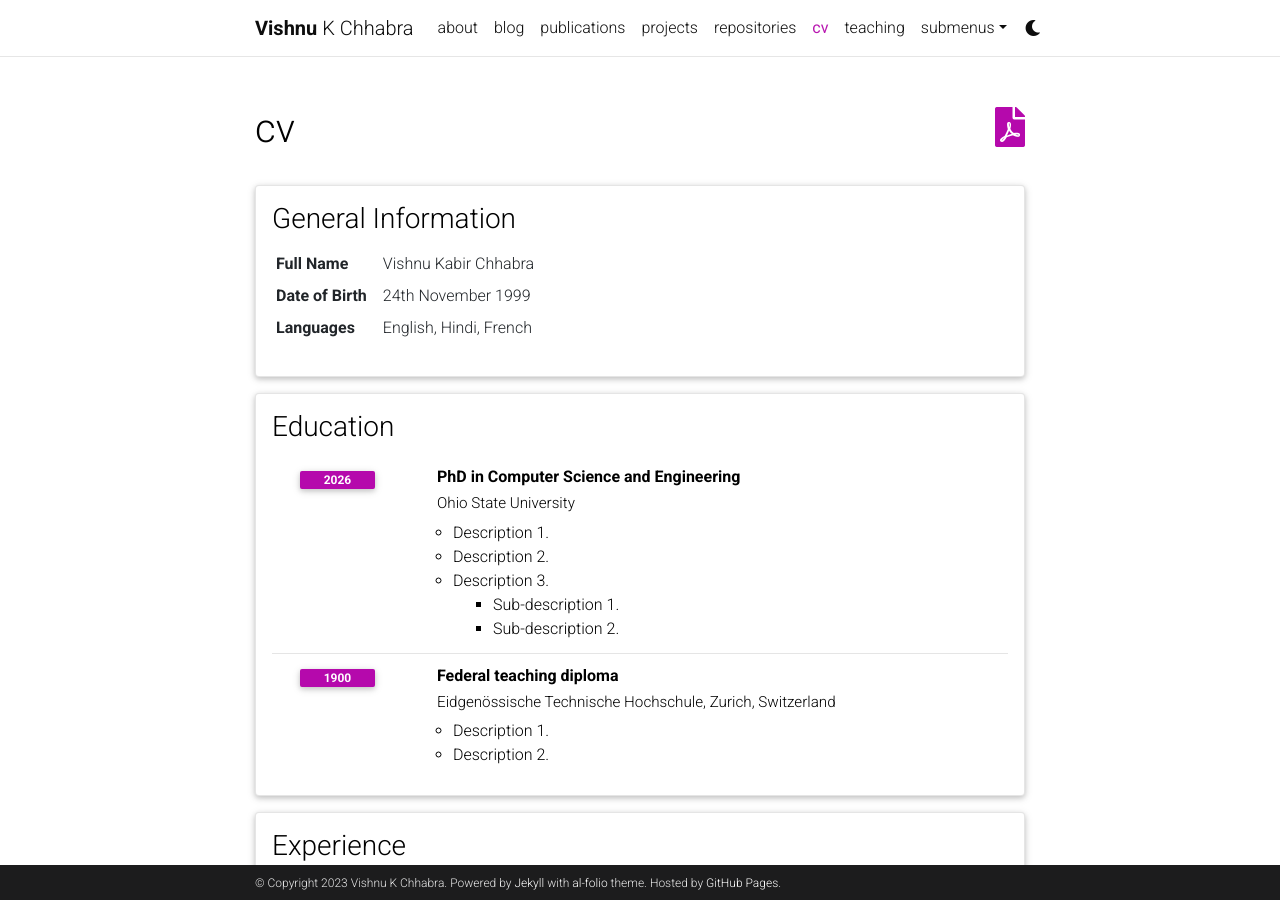
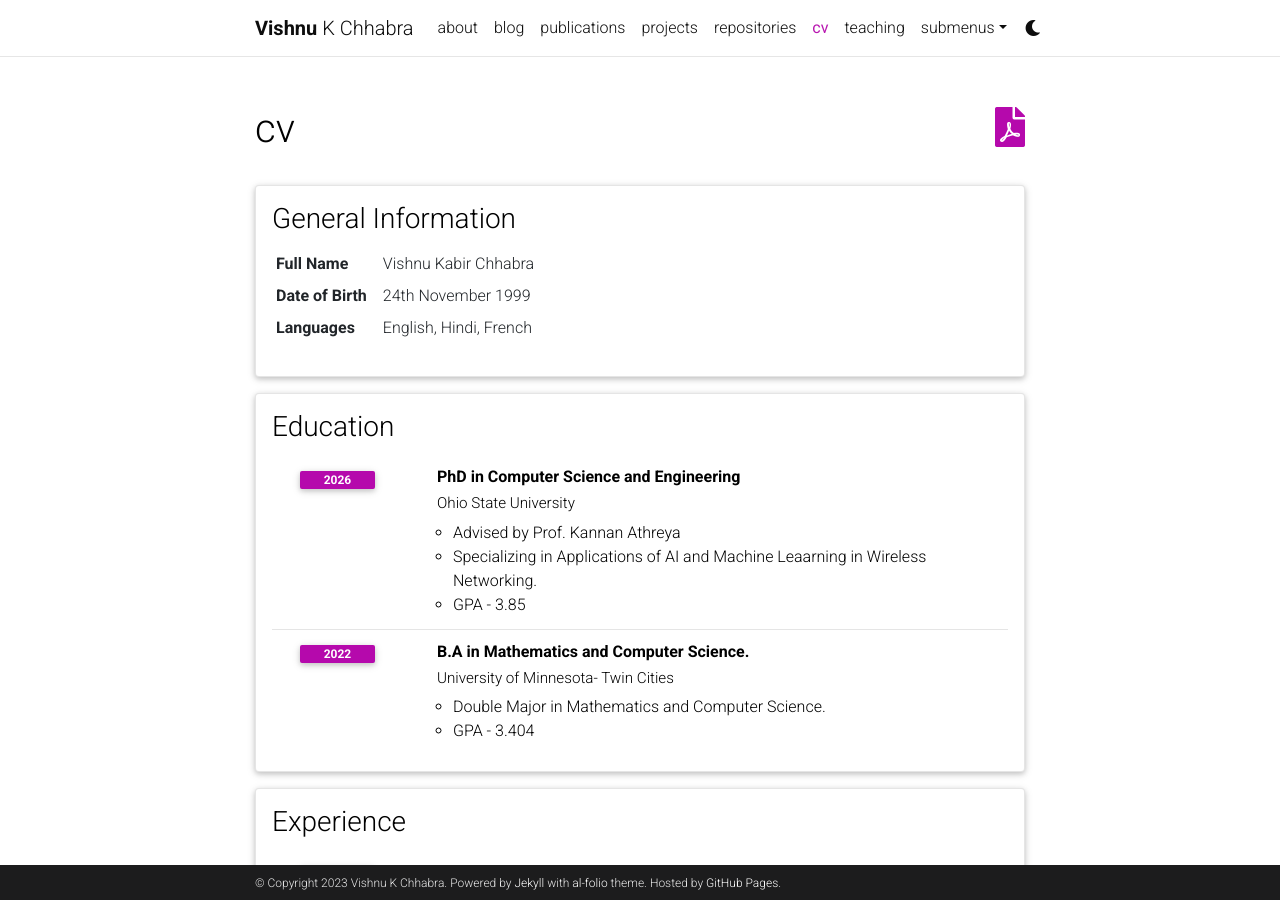
Before and after one commit to VishnuKabir/VishnuKabir.github.io, a Jekyll site: the page built from _pages/cv.md, in a window 1280 px wide and 900 px high. Built offline with Jekyll 4.4.1, drawn with Linux system fonts in a browser that asks for light colours; comment, search, counter and statistics services are not loaded; a style sheet for code colours, icons or effects is not loaded.

Commit message:
cv stuff

```diff
--- a/_data/cv.yml
+++ b/_data/cv.yml
@@ -15,18 +15,15 @@
       institution: Ohio State University
       year: 2026
       description:
-        - Description 1.
-        - Description 2.
-        - title: Description 3.
-          contents:
-            - Sub-description 1.
-            - Sub-description 2.
-    - title: Federal teaching diploma
-      institution: Eidgenössische Technische Hochschule, Zurich, Switzerland
-      year: 1900
+        - Advised by Prof. Kannan Athreya
+        - Specializing in Applications of AI and Machine Leaarning in Wireless Networking.
+        - GPA - 3.85
+    - title: B.A in Mathematics and Computer Science.
+      institution: University of Minnesota- Twin Cities
+      year: 2022
       description:
-        - Description 1.
-        - Description 2.
+        - Double Major in Mathematics and Computer Science.
+        - GPA - 3.404
 
 - title: Experience
   type: time_table
```
Also changed, not shown: _layouts/about.html (+0 -12 lines).
